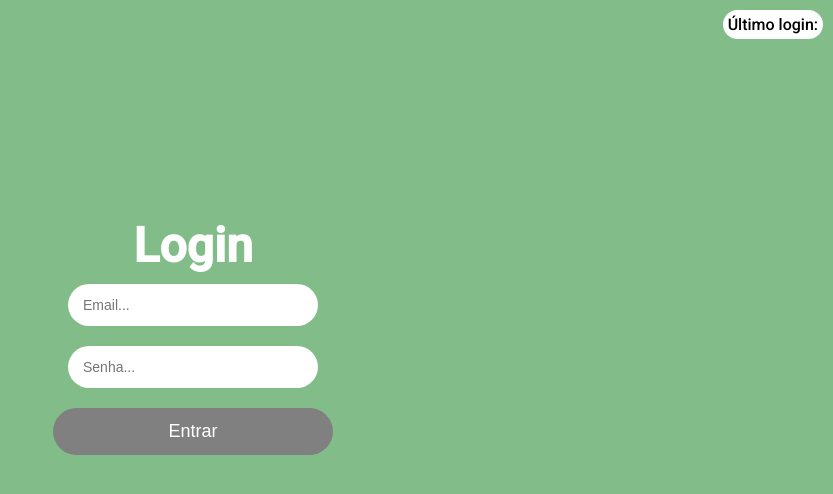
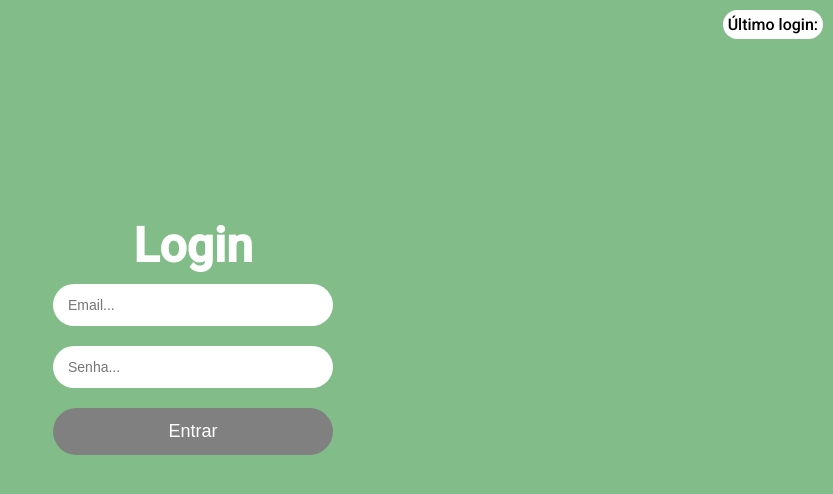
Before and after one commit to MateusCapitanio/FinanceXP, a React (Create React App) app: page / in a window 1280 px wide. Shown: the top 494 px of the page, without its empty margins (447-1280 px from the left). Built offline with nearby package versions, Linux system fonts and the light colour scheme.

Commit message:
Acertando input do login

```diff
--- a/src/styles/loginStyle.css
+++ b/src/styles/loginStyle.css
@@ -49,7 +49,7 @@ body {
 .loginSection form input {
     padding: 13px 15px;
     margin: 10px;
-    width: 250px;
+    width: 280px;
     border-radius: 50px;
     font-size: 14px;
     border: none;
```
